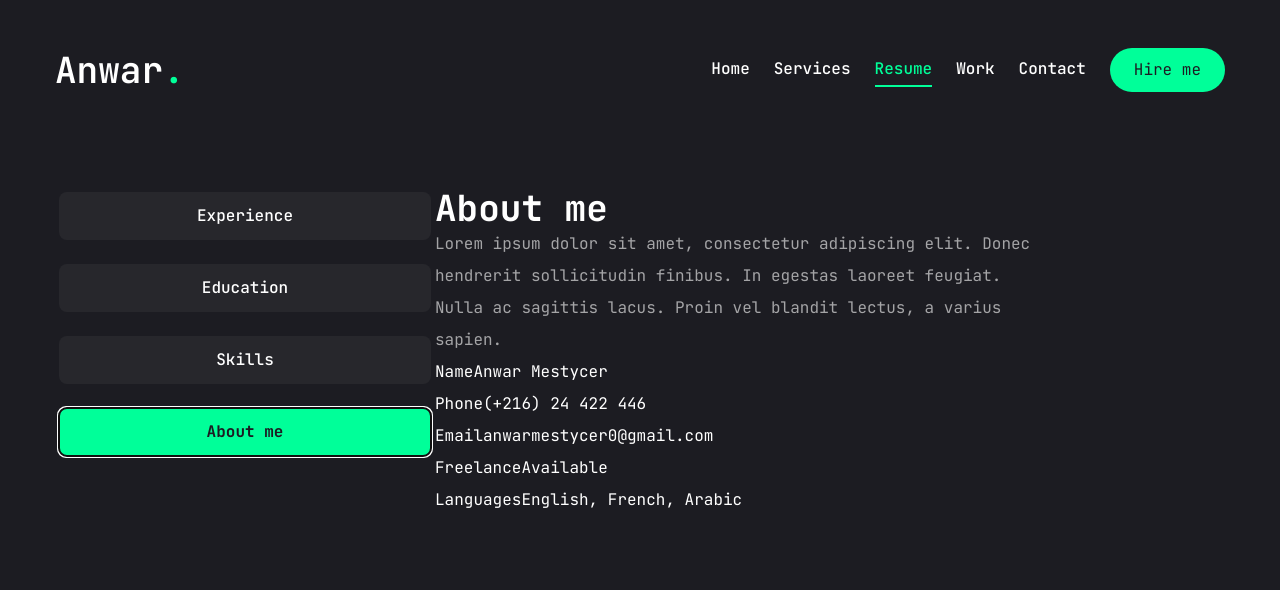
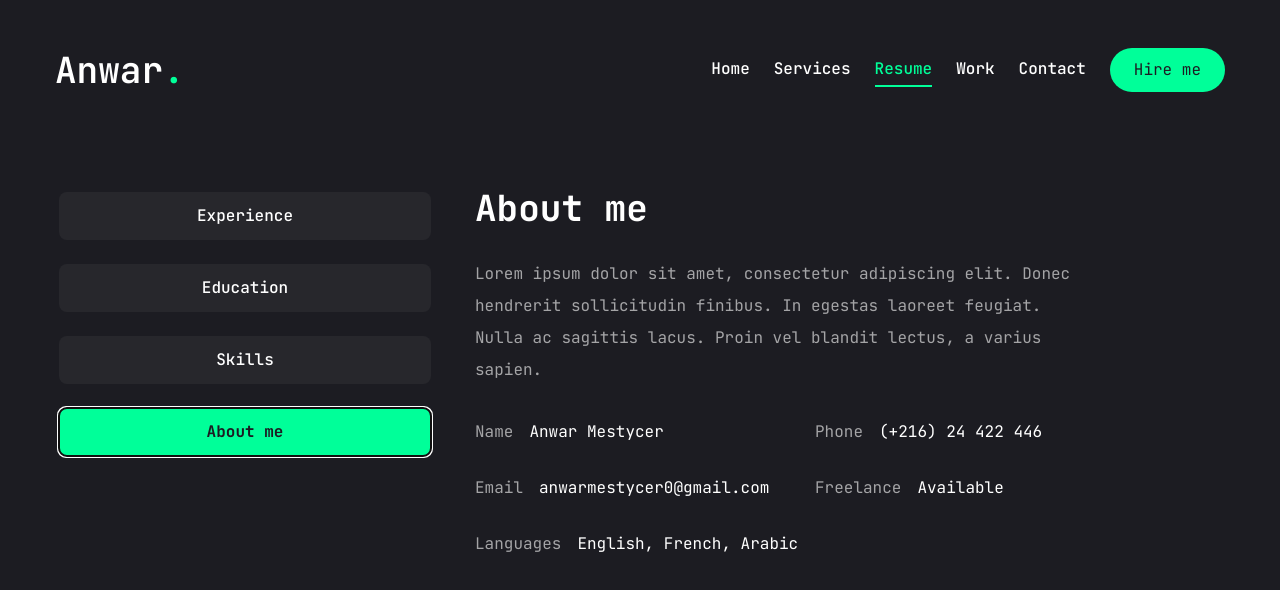
Before and after one commit to AnwarMestycer/Portfolio, a Next.js app: page /resume in a window 1280 px wide. Both pictures are taken after a click on the tab "About me". Shown: the top 590 px of the page. Built offline with nearby package versions, Linux system fonts and the light colour scheme.

Commit message:
about ready

```diff
--- a/app/resume/page.tsx
+++ b/app/resume/page.tsx
@@ -256,17 +256,17 @@
               value="about"
               className="w-full text-center xl:text-left"
             >
-              <div>
+              <div className="flex flex-col gap-[30px] xl:ml-10">
                 <h3 className="text-4xl font-bold">{about.title}</h3>
                 <p className="max-w-[600px] text-white/60 mx-auto xl:mx-0">
                     {about.description}
                   </p>
-                  <ul>
+                  <ul className="grid grid-cols-1 xl:grid-cols-2 gap-y-6 max-w-[680px] mx-auto xl:mx-0">
                     {about.info.map((item, index)=> {
                       return (
-                        <li key={index}>
-                          <span>{item.fieldName}</span>
-                          <span>{item.fieldValue}</span>
+                        <li key={index} className="flex items-center justify-center xl:justify-start gap-4">
+                          <span className="text-white/60">{item.fieldName}</span>
+                          <span className="text-xl0">{item.fieldValue}</span>
                         </li>
                       )
                     })}
```
